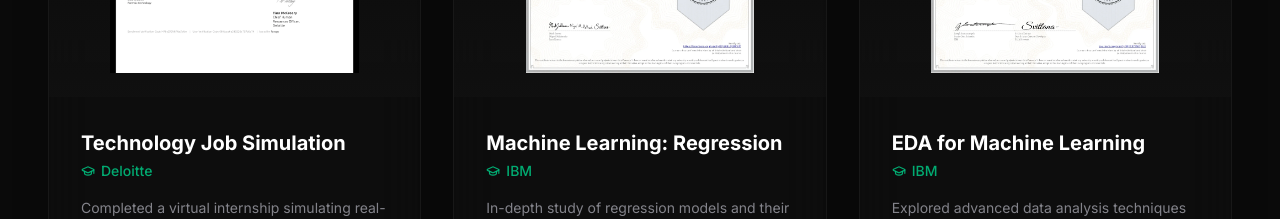
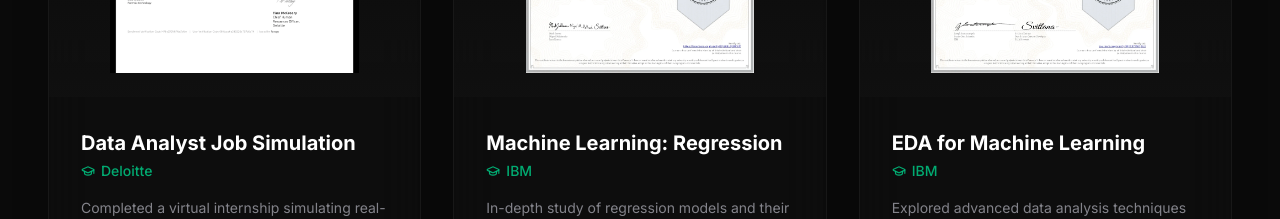
Before and after one commit to Dev1822/Portfolio, a React (Vite) app: page / in a window 1280 px wide. Shown: the part 7380-7599 px from the top of the page. Built offline with nearby package versions, Linux system fonts and the light colour scheme.

Commit message:
Changed Resume

```diff
--- a/src/components/Certifications.jsx
+++ b/src/components/Certifications.jsx
@@ -21,7 +21,7 @@
 
   const certifications = [
     {
-      title: "Technology Job Simulation",
+      title: "Data Analyst Job Simulation",
       issuer: "Deloitte",
       description: "Completed a virtual internship simulating real-world technology consulting tasks at Deloitte.",
       image: cert9,
--- a/src/components/Hero.jsx
+++ b/src/components/Hero.jsx
@@ -54,7 +54,7 @@
                 />
               </a>
               <a
-                href="https://drive.google.com/file/d/1e4cV6O19AZDJb_8H65gfloPN06Q3ksgJ/view?usp=sharing"
+                href="https://drive.google.com/file/d/192BHRm3EGblMaXbldmf5AFbcUyBcQrwO/view?usp=sharing"
                 target="_blank"
                 rel="noopener noreferrer"
                 className="group px-8 py-3 rounded-xl backdrop-blur-lg bg-white/5 border border-white/10 text-white font-semibold flex items-center justify-center gap-2 transition-all duration-300 hover:scale-105 hover:bg-white/10"
```
